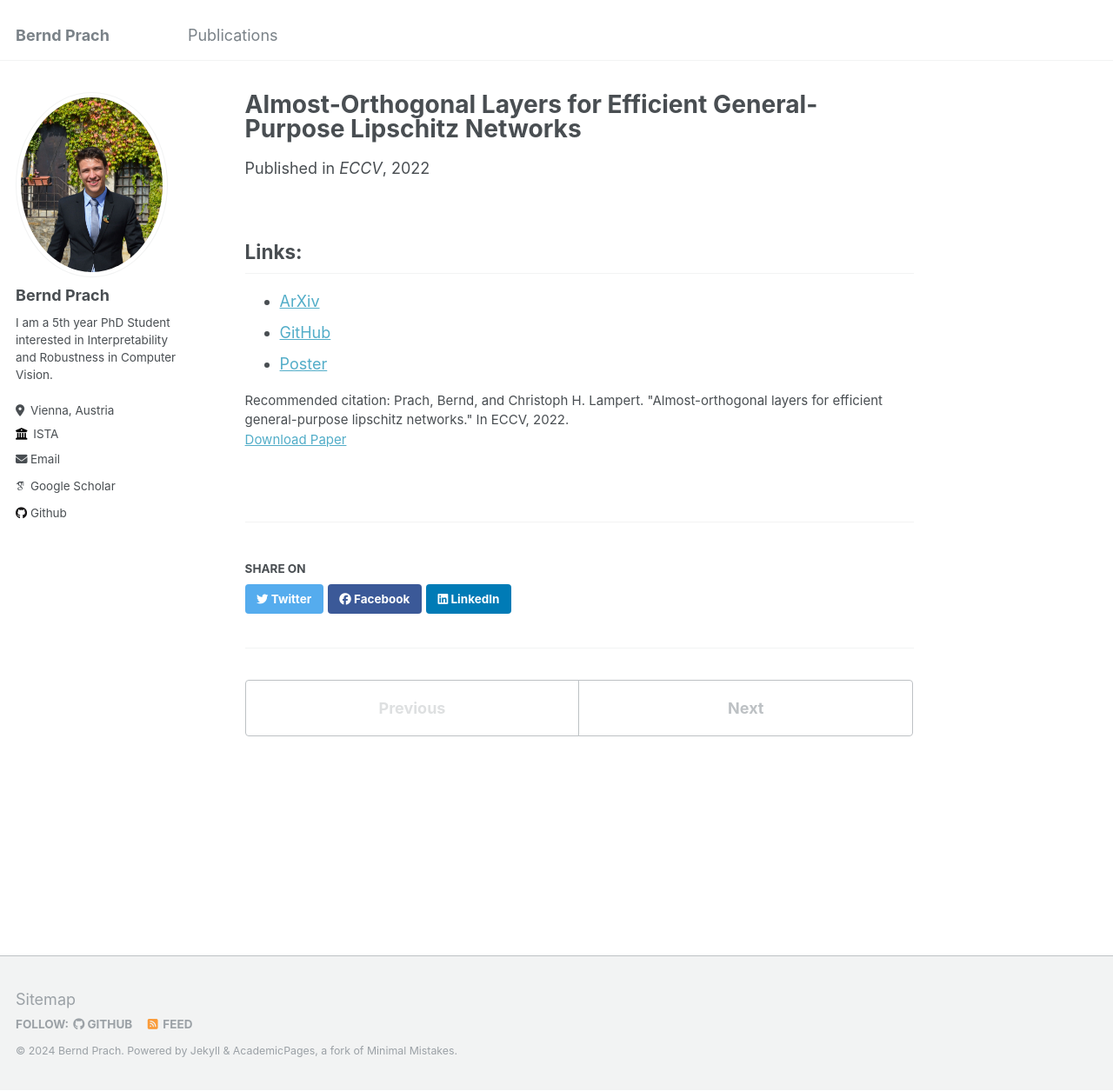
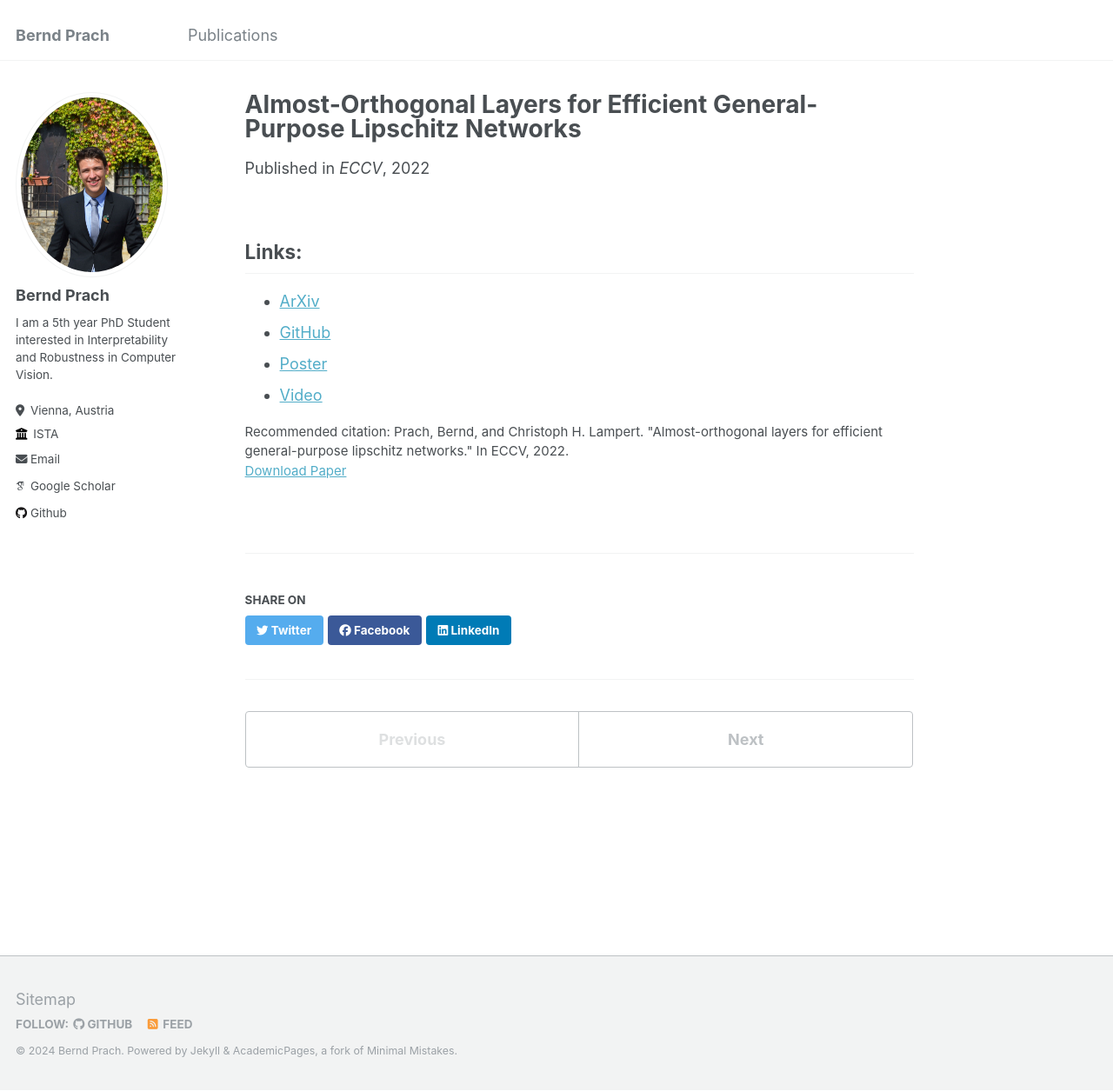
Before and after one commit to berndprach/berndprach.github.io, a Jekyll site: the page built from _publications/almost_orthogonal_layers.md, in a window 1280 px wide and 1255 px high. Shown: the whole window at 87% size. Built offline with Jekyll 4.4.1, drawn with Linux system fonts in a browser that asks for light colours; some web fonts are replaced.

Commit message:
Update almost_orthogonal_layers.md

```diff
--- a/_publications/almost_orthogonal_layers.md
+++ b/_publications/almost_orthogonal_layers.md
@@ -13,3 +13,4 @@ citation: 'Prach, Bernd, and Christoph H. Lampert. "Almost-orthogonal layers for
 - [ArXiv](https://arxiv.org/abs/2208.03160)
 - [GitHub](https://github.com/berndprach/AOL)
 - [Poster](https://drive.google.com/file/d/1xhmpanWHMzIVXgK6J07FOGTgbNdYkD3P/view?usp=sharing)
+- [Video](https://youtu.be/9S68CbdaPQ8?si=tYKVwTYXjS2vxLtz)
```
